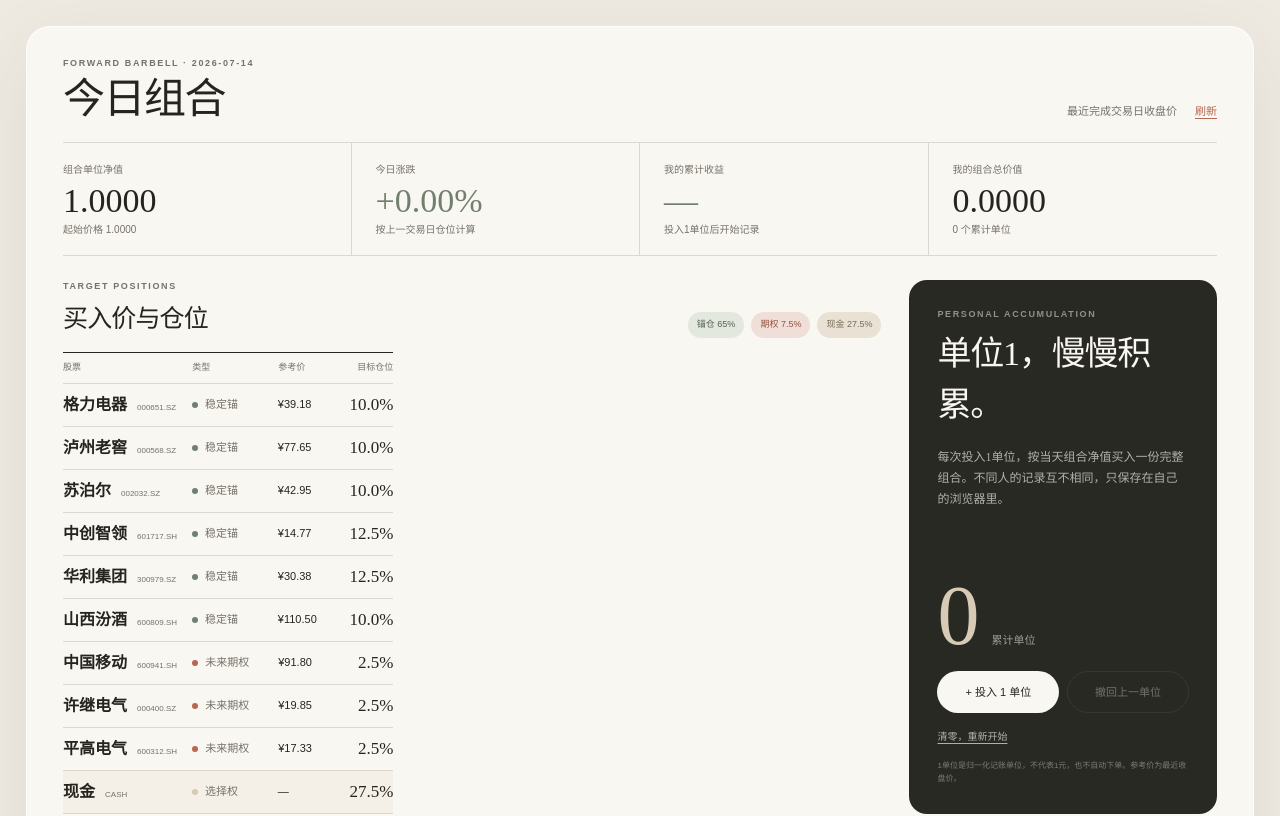
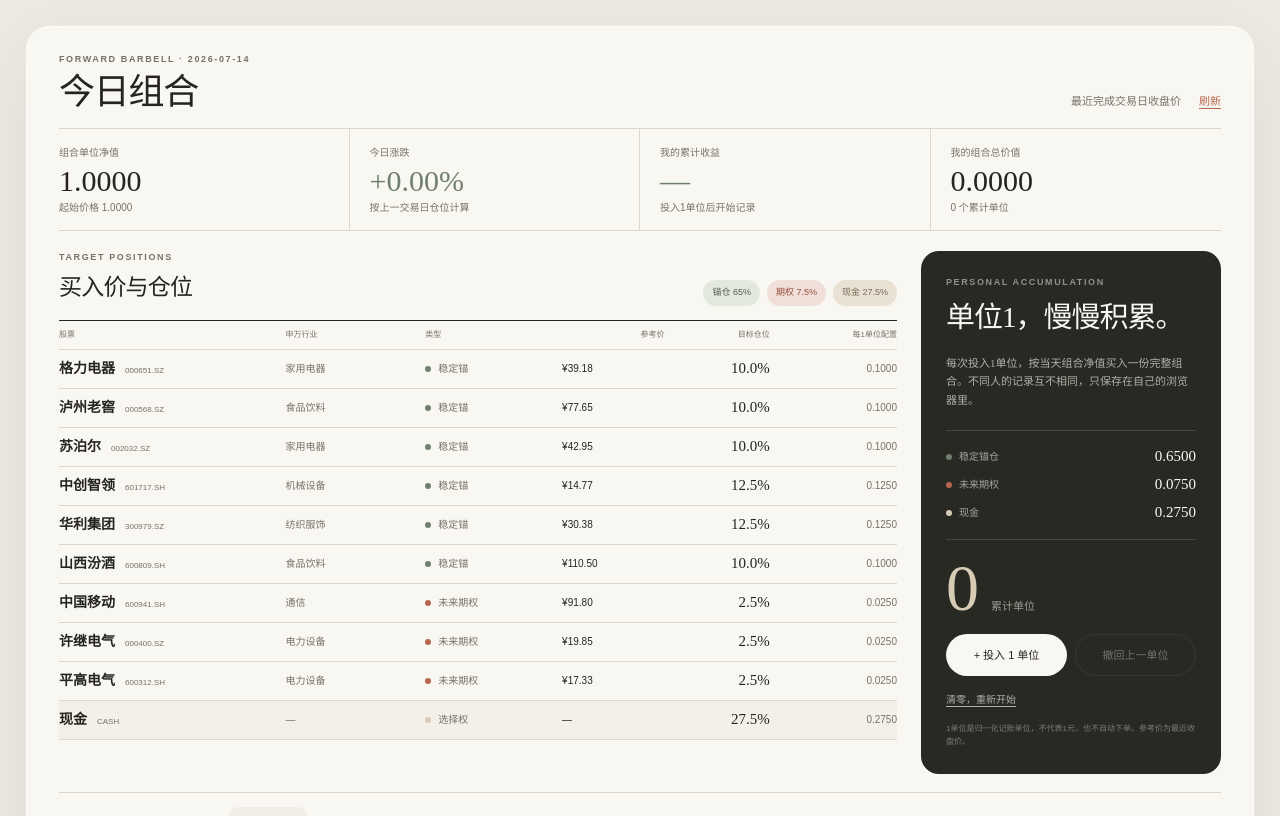
Before and after one commit to MIngQian04/margin-of-safety-investment-research-platform, a Next.js app: page / in a window 1280 px wide. Shown: the top 816 px of the page. Built offline with nearby package versions, Linux system fonts and the light colour scheme.

Commit message:
Use full portfolio card width

```diff
--- a/app/globals.css
+++ b/app/globals.css
@@ -6,48 +6,54 @@
 button { font:inherit; }
 button:focus-visible { outline:2px solid var(--terra); outline-offset:3px; }
 .canvas { min-height:100vh; padding:26px; display:grid; place-items:center; }
-.sheet { width:min(1380px,100%); min-height:min(900px,calc(100vh - 52px)); padding:30px 36px 22px; background:var(--sheet); border:1px solid rgba(255,255,255,.8); border-radius:24px; box-shadow:0 24px 80px rgba(48,43,35,.08); display:flex; flex-direction:column; }
-.topbar { display:flex; justify-content:space-between; align-items:end; padding-bottom:22px; border-bottom:1px solid var(--line); }
+.sheet { width:min(1380px,100%); min-height:min(900px,calc(100vh - 52px)); padding:26px 32px 20px; background:var(--sheet); border:1px solid rgba(255,255,255,.8); border-radius:24px; box-shadow:0 24px 80px rgba(48,43,35,.08); display:flex; flex-direction:column; }
+.topbar { display:flex; justify-content:space-between; align-items:end; padding-bottom:18px; border-bottom:1px solid var(--line); }
 .kicker { margin:0 0 7px; color:var(--muted); font-size:9px; font-weight:700; letter-spacing:.18em; }
 h1,h2 { margin:0; font-family:"Songti SC","STSong",serif; font-weight:500; letter-spacing:-.035em; }
-h1 { font-size:42px; line-height:1; }
-h2 { font-size:25px; }
+h1 { font-size:36px; line-height:1; }
+h2 { font-size:23px; }
 .top-actions { display:flex; align-items:center; gap:18px; color:var(--muted); font-size:11px; }
 .text-button,.reset-button { border:0; padding:0; background:transparent; color:var(--terra); cursor:pointer; text-decoration:underline; text-underline-offset:3px; }
 .text-button:disabled { opacity:.5; }
 .summary-grid { display:grid; grid-template-columns:repeat(4,1fr); border-bottom:1px solid var(--line); }
-.summary-grid article { padding:19px 22px 18px 0; border-right:1px solid var(--line); }
-.summary-grid article:not(:first-child) { padding-left:24px; }
+.summary-grid article { padding:16px 20px 15px 0; border-right:1px solid var(--line); }
+.summary-grid article:not(:first-child) { padding-left:20px; }
 .summary-grid article:last-child { border-right:0; }
 .summary-grid span,.summary-grid small { display:block; color:var(--muted); font-size:10px; }
-.summary-grid strong { display:block; margin:7px 0 4px; font-family:"Songti SC",serif; font-size:34px; font-weight:500; line-height:1; }
+.summary-grid strong { display:block; margin:6px 0 4px; font-family:"Songti SC",serif; font-size:30px; font-weight:500; line-height:1; }
 .up { color:var(--sage)!important; }.down { color:var(--terra)!important; }
-.content-grid { flex:1; display:grid; grid-template-columns:minmax(0,1.65fr) minmax(290px,.62fr); gap:28px; padding:24px 0 20px; min-height:0; }
+.content-grid { flex:1; display:grid; grid-template-columns:minmax(0,1.9fr) minmax(300px,.68fr); gap:24px; padding:20px 0 18px; min-height:0; }
 .positions { min-width:0; }
 .panel-title { display:flex; justify-content:space-between; align-items:end; margin-bottom:14px; }
 .allocation-tags { display:flex; gap:7px; }
 .allocation-tags span { padding:6px 9px; border-radius:999px; font-size:9px; }
 .anchor-tag { background:var(--sage-soft); color:#53604f; }.future-tag { background:var(--terra-soft); color:#96503d; }.cash-tag { background:#e9e1d3; color:#786b57; }
-.table { border-top:1px solid var(--ink); }
-.table-head,.stock-row { display:grid; grid-template-columns:1.45fr .9fr .72fr .55fr; align-items:center; column-gap:15px; }
-.table-head { height:31px; color:var(--muted); font-size:9px; border-bottom:1px solid var(--line); }
-.table-head span:last-child,.stock-row>strong { text-align:right; }
-.stock-row { min-height:43px; border-bottom:1px solid var(--line); font-size:11px; }
-.stock-row>span:nth-child(2) { display:flex; align-items:center; color:var(--muted); }
+.positions-table { display:block; width:100%; border-top:1px solid var(--ink); }
+.table-head,.stock-row { width:100%; display:grid; grid-template-columns:1.35fr .8fr .78fr .65fr .58fr .72fr; align-items:center; column-gap:14px; }
+.table-head { height:29px; color:var(--muted); font-size:8px; border-bottom:1px solid var(--line); }
+.table-head span:nth-last-child(-n+3),.stock-row>strong,.unit-allocation { text-align:right; }
+.stock-row { min-height:39px; border-bottom:1px solid var(--line); font-size:10px; }
+.stock-row>span:nth-child(3) { display:flex; align-items:center; color:var(--muted); }
+.industry { color:var(--muted); white-space:nowrap; overflow:hidden; text-overflow:ellipsis; }
 .stock-name { display:flex; align-items:baseline; gap:10px; }
-.stock-name b { font-family:"Songti SC",serif; font-size:16px; font-weight:600; }
+.stock-name b { font-family:"Songti SC",serif; font-size:14px; font-weight:600; }
 .stock-name small { color:var(--muted); font-size:8px; }
-.stock-row strong { font-family:"Songti SC",serif; font-size:17px; font-weight:500; }
+.stock-row strong { font-family:"Songti SC",serif; font-size:15px; font-weight:500; }
 .price { font-variant-numeric:tabular-nums; }
+.unit-allocation { color:var(--muted); font-variant-numeric:tabular-nums; }
 .anchor-dot,.future-dot,.cash-dot { width:6px; height:6px; margin-right:7px; border-radius:50%; background:var(--sage); }
 .future-dot { background:var(--terra); }.cash-dot { background:var(--sand); }
 .cash-row { background:rgba(215,203,182,.16); }
-.unit-panel { padding:28px; background:#292923; color:var(--sheet); border-radius:18px; display:flex; flex-direction:column; }
+.unit-panel { padding:25px; background:#292923; color:var(--sheet); border-radius:18px; display:flex; flex-direction:column; }
 .unit-panel .kicker { color:rgba(249,247,242,.5); }
-.unit-panel h2 { font-size:34px; }
-.unit-explain { margin:17px 0 0; color:rgba(249,247,242,.65); font-family:"Songti SC",serif; font-size:12px; line-height:1.75; }
-.unit-number { display:flex; align-items:end; gap:12px; margin:auto 0 22px; }
-.unit-number strong { font-family:"Songti SC",serif; color:var(--sand); font-size:84px; font-weight:400; line-height:.8; }
+.unit-panel h2 { font-size:29px; }
+.unit-explain { margin:14px 0 0; color:rgba(249,247,242,.65); font-family:"Songti SC",serif; font-size:11px; line-height:1.7; }
+.unit-composition { margin:20px 0 22px; padding:12px 0; border-top:1px solid rgba(249,247,242,.14); border-bottom:1px solid rgba(249,247,242,.14); }
+.unit-composition>div { display:flex; align-items:center; justify-content:space-between; min-height:28px; }
+.unit-composition span { display:flex; align-items:center; color:rgba(249,247,242,.6); font-size:10px; }
+.unit-composition b { font-family:"Songti SC",serif; font-size:15px; font-weight:500; color:var(--sheet); }
+.unit-number { display:flex; align-items:end; gap:12px; margin:0 0 20px; }
+.unit-number strong { font-family:"Songti SC",serif; color:var(--sand); font-size:66px; font-weight:400; line-height:.8; }
 .unit-number span { color:rgba(249,247,242,.55); font-size:11px; }
 .unit-buttons { display:grid; grid-template-columns:1fr 1fr; gap:8px; }
 .unit-buttons button { min-height:42px; border-radius:999px; cursor:pointer; font-size:11px; }
@@ -56,7 +62,7 @@
 .secondary-button:disabled { opacity:.35; cursor:not-allowed; }
 .reset-button { align-self:flex-start; margin-top:16px; color:rgba(249,247,242,.65); font-size:10px; }
 .unit-note { margin:16px 0 0; color:rgba(249,247,242,.4); font-size:8px; line-height:1.6; }
-.history-bar { padding-top:17px; border-top:1px solid var(--line); display:grid; grid-template-columns:170px 1fr auto; gap:24px; align-items:center; }
+.history-bar { padding-top:14px; border-top:1px solid var(--line); display:grid; grid-template-columns:150px 1fr auto; gap:20px; align-items:center; }
 .history-bar h2 { font-size:18px; }
 .history-points { display:flex; gap:8px; overflow-x:auto; }
 .history-points div { min-width:78px; padding:8px 9px; background:#f1eee7; border-radius:9px; }
@@ -66,5 +72,5 @@
 .status { min-height:100vh; display:grid; place-content:center; text-align:center; }
 .status button { border:1px solid var(--line); background:transparent; padding:8px 14px; border-radius:999px; }
 @media(max-width:900px){.canvas{padding:14px}.sheet{padding:24px;min-height:auto}.summary-grid{grid-template-columns:repeat(2,1fr)}.summary-grid article:nth-child(2){border-right:0}.summary-grid article:nth-child(-n+2){border-bottom:1px solid var(--line)}.content-grid{grid-template-columns:1fr}.unit-panel{min-height:390px}.history-bar{grid-template-columns:1fr}.disclaimer{text-align:left;max-width:none}}
-@media(max-width:600px){.canvas{padding:0}.sheet{border-radius:0;padding:20px 16px}.topbar{align-items:start}.top-actions>span{display:none}h1{font-size:36px}.summary-grid strong{font-size:28px}.summary-grid article,.summary-grid article:not(:first-child){padding:15px 10px}.panel-title{align-items:start;gap:12px}.allocation-tags{flex-wrap:wrap;justify-content:flex-end}.table-head,.stock-row{grid-template-columns:1.2fr .75fr .65fr .55fr;gap:8px}.stock-name{display:block}.stock-name small{display:block;margin-top:2px}.stock-row>span:nth-child(2){font-size:9px}.unit-buttons{grid-template-columns:1fr}.history-points{padding-bottom:4px}}
+@media(max-width:600px){.canvas{padding:0}.sheet{border-radius:0;padding:20px 16px}.topbar{align-items:start}.top-actions>span{display:none}h1{font-size:32px}.summary-grid strong{font-size:26px}.summary-grid article,.summary-grid article:not(:first-child){padding:14px 10px}.panel-title{align-items:start;gap:12px}.allocation-tags{flex-wrap:wrap;justify-content:flex-end}.positions-table{overflow-x:auto}.table-head,.stock-row{min-width:680px;grid-template-columns:1.2fr .7fr .72fr .62fr .55fr .65fr;gap:8px}.stock-name{display:block}.stock-name small{display:block;margin-top:2px}.stock-row>span:nth-child(3){font-size:9px}.unit-buttons{grid-template-columns:1fr}.history-points{padding-bottom:4px}}
 @media(prefers-reduced-motion:reduce){*{scroll-behavior:auto!important}}
--- a/app/page.tsx
+++ b/app/page.tsx
@@ -121,19 +121,21 @@
                 <span className="cash-tag">现金 {pct(data.summary.cashWeight)}</span>
               </div>
             </div>
-            <div className="table" role="table" aria-label="目标持仓表">
-              <div className="table-head" role="row"><span>股票</span><span>类型</span><span>参考价</span><span>目标仓位</span></div>
+            <div className="positions-table" role="table" aria-label="目标持仓表">
+              <div className="table-head" role="row"><span>股票</span><span>申万行业</span><span>类型</span><span>参考价</span><span>目标仓位</span><span>每1单位配置</span></div>
               {data.holdings.map((holding) => (
                 <div className="stock-row" role="row" key={holding.code}>
                   <span className="stock-name"><b>{holding.name}</b><small>{holding.code}</small></span>
+                  <span className="industry">{holding.industry}</span>
                   <span><i className={holding.bucket === "ANCHOR" ? "anchor-dot" : "future-dot"} />{holding.bucket === "ANCHOR" ? "稳定锚" : "未来期权"}</span>
                   <span className="price">{money(holding.price)}</span>
                   <strong>{pct(holding.weight)}</strong>
+                  <span className="unit-allocation">{holding.weight.toFixed(4)}</span>
                 </div>
               ))}
               <div className="stock-row cash-row" role="row">
-                <span className="stock-name"><b>现金</b><small>CASH</small></span>
-                <span><i className="cash-dot" />选择权</span><span className="price">—</span><strong>{pct(data.summary.cashWeight)}</strong>
+                <span className="stock-name"><b>现金</b><small>CASH</small></span><span className="industry">—</span>
+                <span><i className="cash-dot" />选择权</span><span className="price">—</span><strong>{pct(data.summary.cashWeight)}</strong><span className="unit-allocation">{data.summary.cashWeight.toFixed(4)}</span>
               </div>
             </div>
           </section>
@@ -142,6 +144,11 @@
             <p className="kicker">PERSONAL ACCUMULATION</p>
             <h2 id="unit-title">单位1，慢慢积累。</h2>
             <p className="unit-explain">每次投入1单位，按当天组合净值买入一份完整组合。不同人的记录互不相同，只保存在自己的浏览器里。</p>
+            <div className="unit-composition" aria-label="每单位组成">
+              <div><span><i className="anchor-dot" />稳定锚仓</span><b>{data.summary.anchorWeight.toFixed(4)}</b></div>
+              <div><span><i className="future-dot" />未来期权</span><b>{data.summary.futureWeight.toFixed(4)}</b></div>
+              <div><span><i className="cash-dot" />现金</span><b>{data.summary.cashWeight.toFixed(4)}</b></div>
+            </div>
             <div className="unit-number"><strong>{lots.length}</strong><span>累计单位</span></div>
             <div className="unit-buttons">
               <button className="primary-button" onClick={() => saveLots([...lots, { date: data.asOf, entryNav: currentNav }])}>+ 投入 1 单位</button>
```
